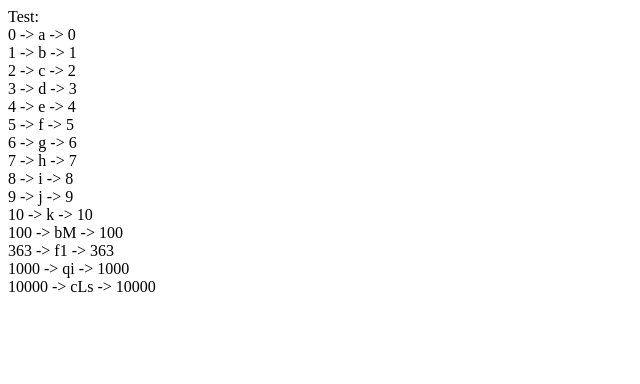
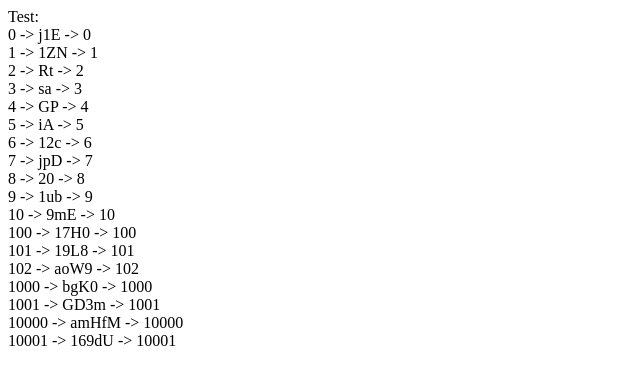
Before and after one commit to mikecao/hashkit, a website: page index.html in a window 1280 px wide. Shown: the whole page, without its empty margins (0-640 px from the left). Drawn offline with nearby package versions, Linux system fonts and the light colour scheme.

Commit message:
Updated test files.

```diff
--- a/index.html
+++ b/index.html
@@ -10,10 +10,13 @@ Test:
 </div>
 <script>
 $(document).ready(function(){
-    var hashkit = new Hashkit();
-    hashkit.salt = "abc";
+    var hashkit = new Hashkit({
+        shuffle: true,
+        mask: true,
+        seed: Math.random() * Date.now()
+    });
 
-    var a = [0,1,2,3,4,5,6,7,8,9,10,100,363,1000,10000];
+    var a = [0,1,2,3,4,5,6,7,8,9,10,100,101,102,1000,1001,10000,10001];
     for (var i = 0; i < a.length; i++) {
         var n = a[i];
         var x = hashkit.encode(n);
--- a/test.js
+++ b/test.js
@@ -31,3 +31,6 @@ test(a, { "shuffle": true, "mask": true });
 
 // All options
 test(a, { "shuffle": true, "mask": true, "padding": 10, "seed": Math.random() * Date.now() });
+
+
+test(a, { "shuffle": true, "mask": true, "seed": 99999 });
```
